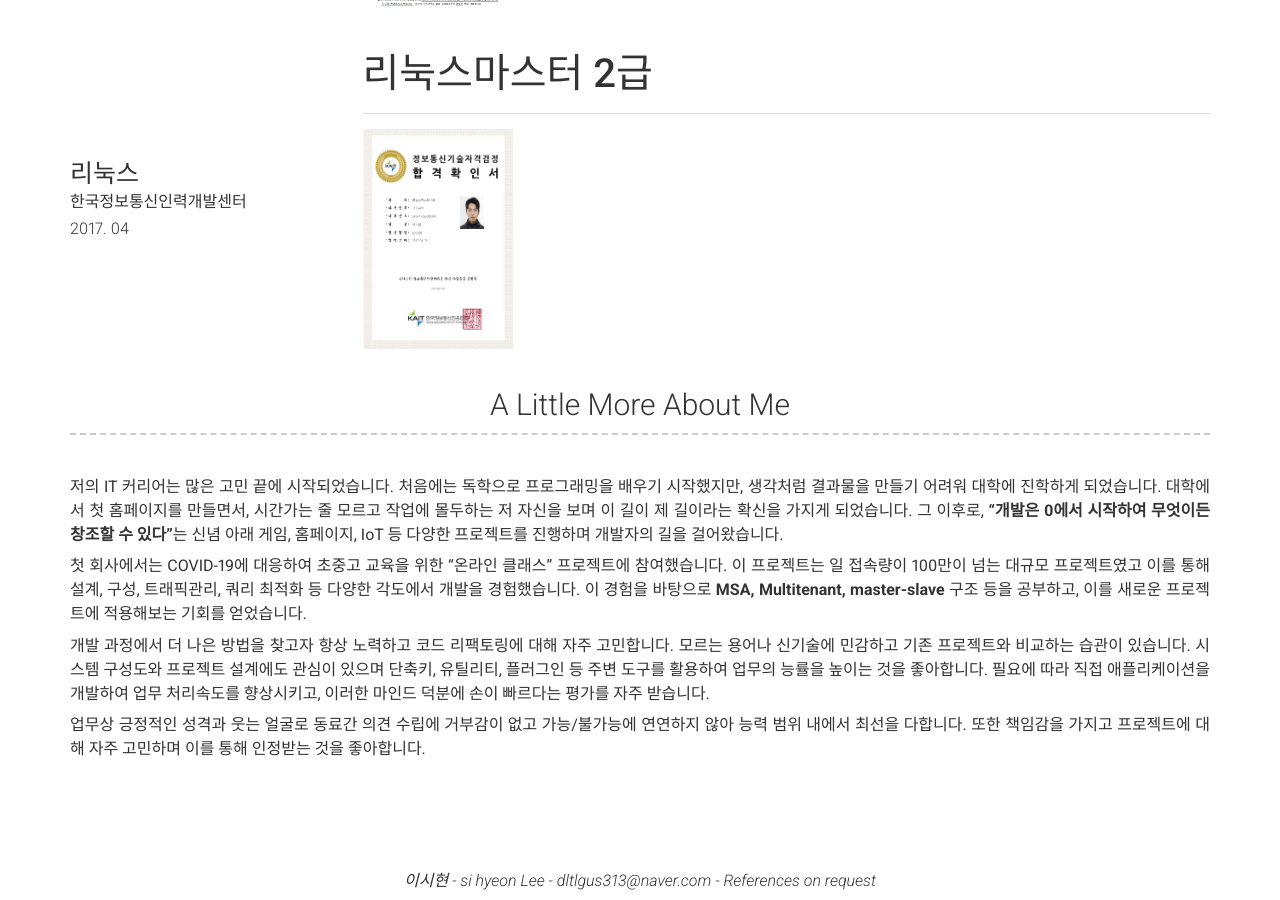
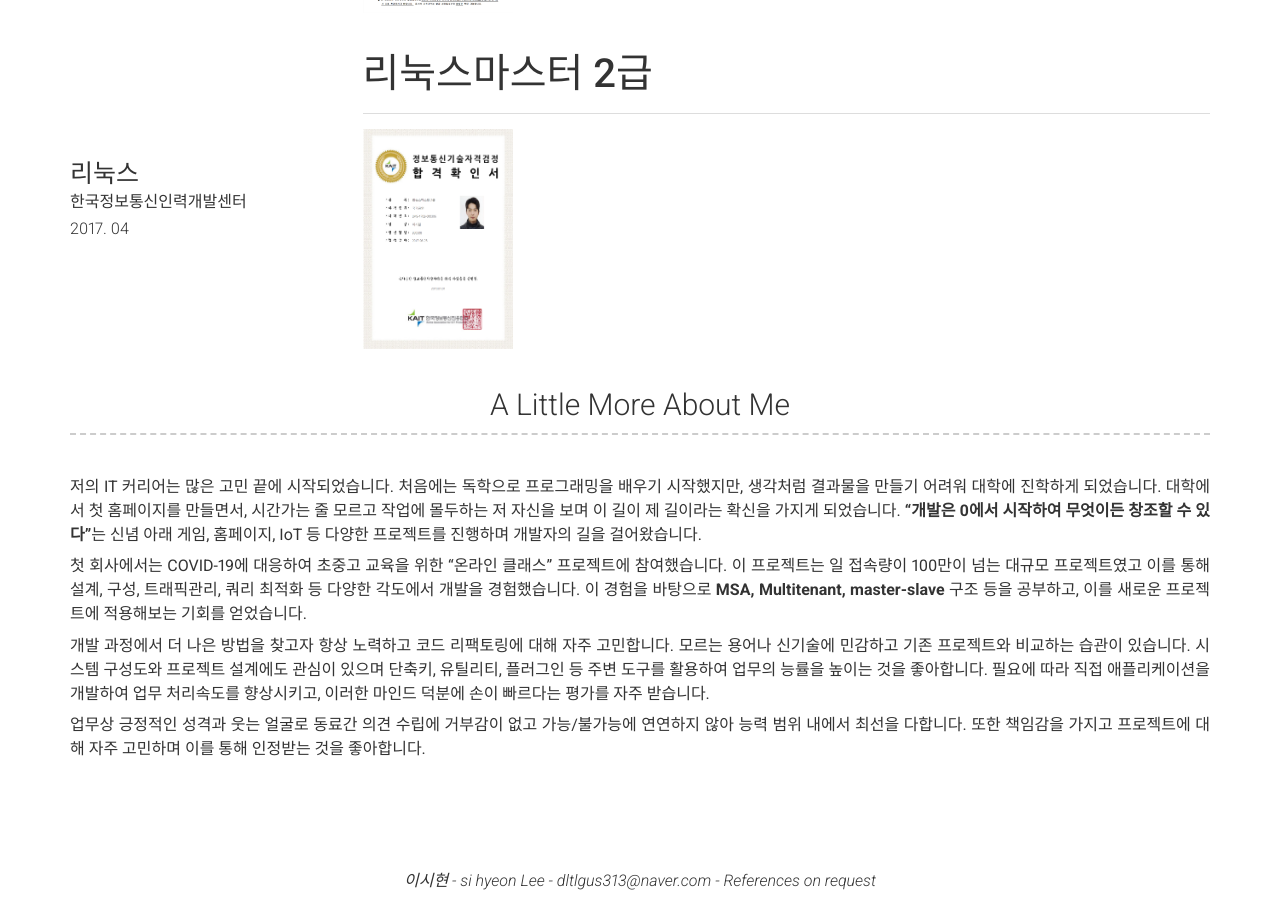
Before and after one commit to sihyeonleee/sihyeonleee.github.io, a Jekyll site: the page built from index.md, in a window 1280 px wide and 900 px high, scrolled down 6974 px. Built offline with Jekyll 4.4.1, drawn with Linux system fonts in a browser that asks for light colours; nearby versions of some CDN libraries.

Commit message:
no message

```diff
--- a/_config.yml
+++ b/_config.yml
@@ -500,8 +500,8 @@ content:
         저의 IT 커리어는 많은 고민 끝에 시작되었습니다. 처음에는 독학으로 프로그래밍을 배우기 시작했지만,
         생각처럼 결과물을 만들기 어려워 대학에 진학하게 되었습니다. 대학에서 첫 홈페이지를 만들면서,
         시간가는 줄 모르고 작업에 몰두하는 저 자신을 보며 이 길이 제 길이라는 확신을 가지게 되었습니다.
-        그 이후로, **"개발은 0에서 시작하여 무엇이든 창조할 수 있다"**는 신념 아래 게임, 홈페이지, IoT
-        등 다양한 프로젝트를 진행하며 개발자의 길을 걸어왔습니다.
+        **"개발은 0에서 시작하여 무엇이든 창조할 수 있다"**는 신념 아래 게임, 홈페이지, IoT 등 다양한
+        프로젝트를 진행하며 개발자의 길을 걸어왔습니다.
 
         첫 회사에서는 COVID-19에 대응하여 초중고 교육을 위한 "온라인 클래스" 프로젝트에 참여했습니다.
         이 프로젝트는 일 접속량이 100만이 넘는 대규모 프로젝트였고 이를 통해 설계, 구성, 트래픽관리,
```
